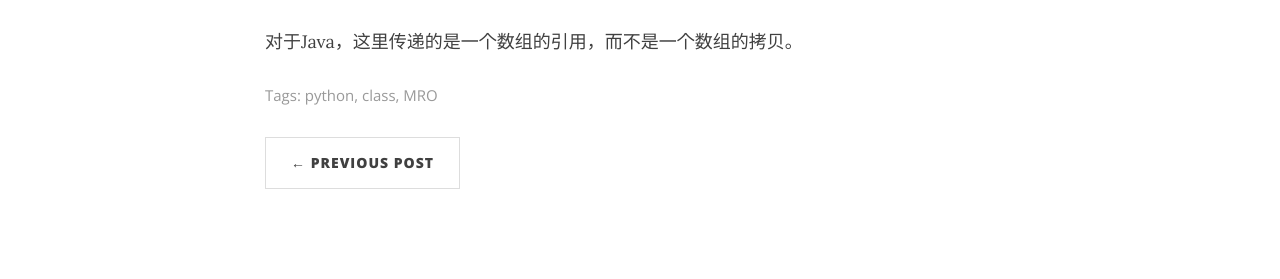
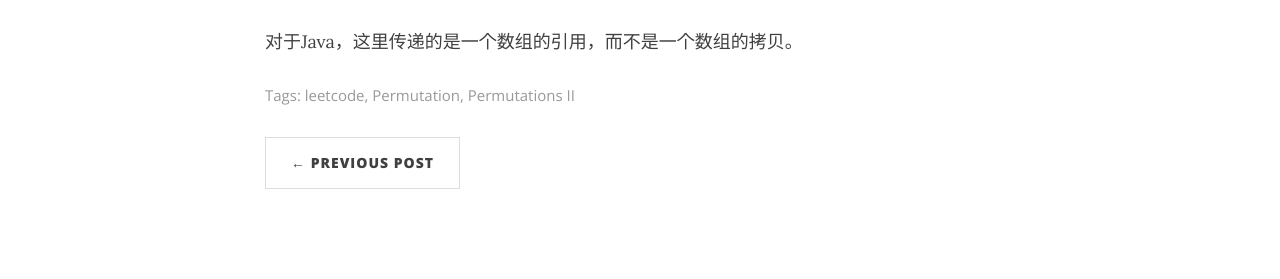
Before and after one commit to lttzzlll/lttzzlll, a Jekyll site: the page built from _posts/2017-12-12-Permutations-II.md, in a window 1280 px wide and 900 px high, scrolled down 3209 px. Shown: the part 387-666 px from the top of the window. Built offline with Jekyll 4.4.1, drawn with Linux system fonts in a browser that asks for light colours; nearby versions of some CDN libraries; comment, search, counter and statistics services are not loaded.

Commit message:
Permutations II

```diff
--- a/_posts/2017-12-12-Permutations-II.md
+++ b/_posts/2017-12-12-Permutations-II.md
@@ -3,7 +3,7 @@ layout: post
 title: LeetCode - Permutations II
 # gh-repo: lttzzlll/leetcode-java
 # gh-badge: [star, fork, follow]
-tags: [python, class, MRO]
+tags: [leetcode, Permutation, Permutations II]
 ---
 ### [Permutations II](https://leetcode.com/problems/permutations-ii/description/)
 
```
